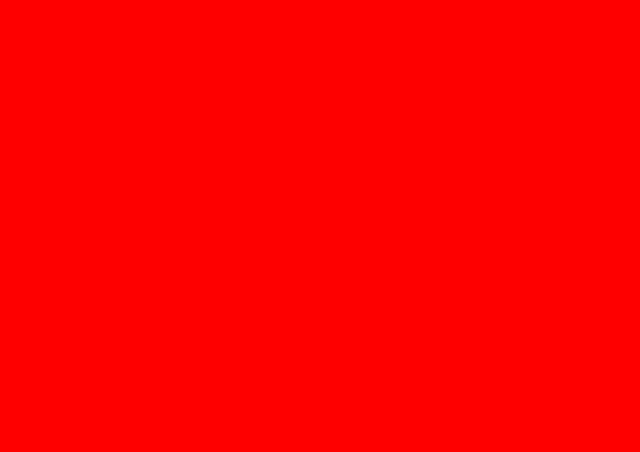
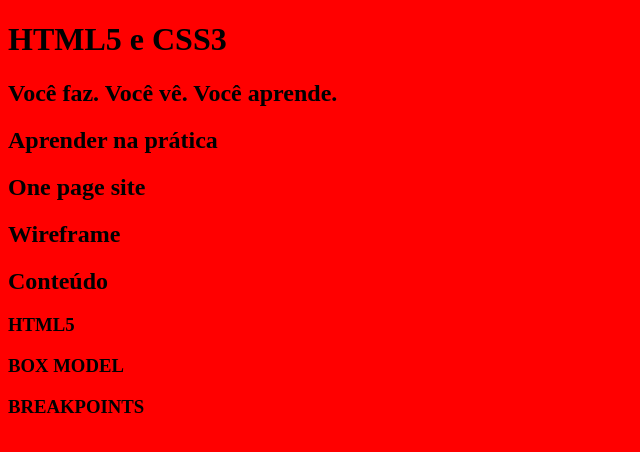
Before and after one commit to VVitalino/html5css3, a plain HTML site: page index.html in a window 1280 px wide. Shown: the whole page, without its empty margins (0-640 px from the left). Drawn offline with Linux system fonts and the light colour scheme.

Commit message:
Semântica e heading tags

```diff
--- a/index.html
+++ b/index.html
@@ -12,6 +12,39 @@
     <link rel="stylesheet" href="style.css">
 </head>
 <body>
+    <!-- Cabeçalho -->
+    <header>
+
+    </header>
+    <!-- Destaque -->
+    <main>
+        <h1>HTML5 e CSS3</h1>
+        <h2>Você faz. Você vê. Você aprende.</h2>
+    </main>
+    <!-- Sobre -->
+    <section>
+        <h2>Aprender na prática</h2>
+    </section>
+    <!-- One Page -->
+    <section>
+        <h2>One page site</h2>
+    </section>
+    <!-- Wireframe -->
+    <section>
+        <h2>Wireframe</h2>
+    </section>
+    <!-- Conteúdo -->
+    <section>
+        <h2>Conteúdo</h2>
+        <H3>HTML5</H3>
+        <h3>BOX MODEL</h3>
+        <h3>BREAKPOINTS</h3>
+    </section>
+    <!-- Rodapé -->
+    <footer>
+
+    </footer>
+
 
 </body>
 </html>
```
